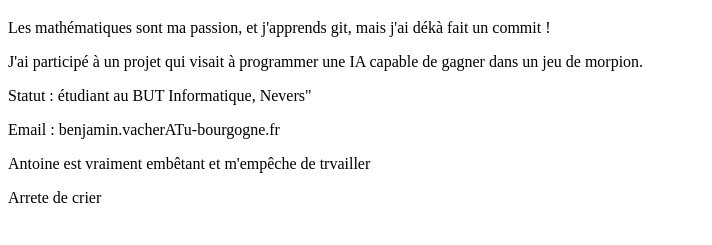
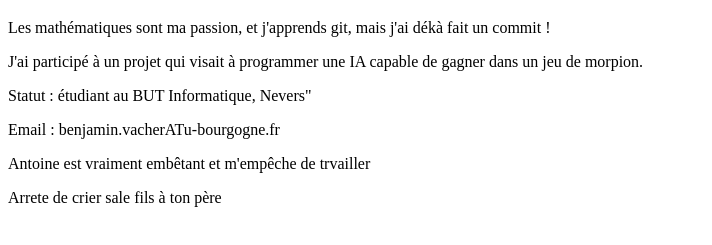
Before and after one commit to Sacaj/username.github.io, a plain HTML site: page index.html in a window 1280 px wide. Shown: the part 61-306 px from the top of the page, without its empty margins (0-712 px from the left). Drawn offline with Linux system fonts and the light colour scheme.

```diff
--- a/index.html
+++ b/index.html
@@ -8,6 +8,6 @@ de gagner dans un jeu de morpion.</p>
 <p>Statut : étudiant au BUT Informatique, Nevers"</p>
 <p>Email : benjamin.vacherATu-bourgogne.fr</p>
 <p> Antoine est vraiment embêtant et m'empêche de trvailler </p>
-<p> Arrete de crier </p>
+<p> Arrete de crier sale fils à ton père </p>
 </body>
 </html>
```
